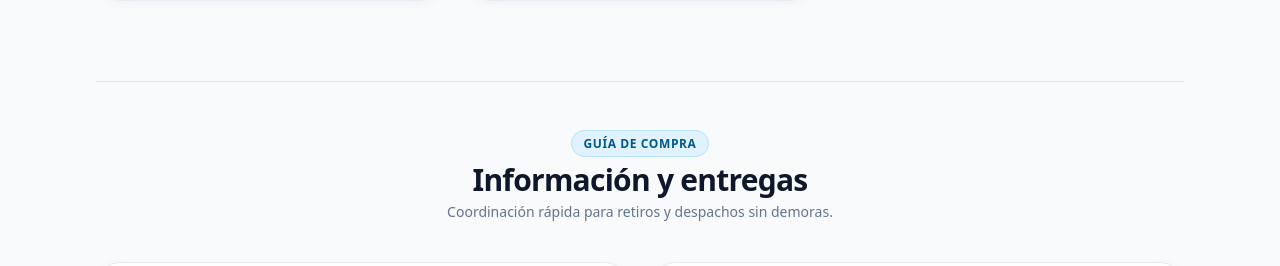
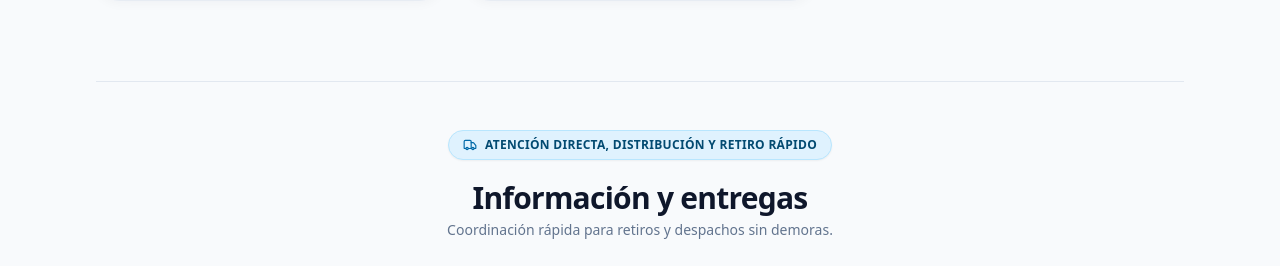
Before and after one commit to Rafael-Aguilera03/helados-roberto-web, a React (Vite) app: page / in a window 1280 px wide. Shown: the part 1607-1873 px from the top of the page. Built offline with nearby package versions, Linux system fonts and the light colour scheme.

Commit message:
style: actualizar badge y copy en seccion de informacion y entregas

```diff
--- a/src/components/InfoSection.jsx
+++ b/src/components/InfoSection.jsx
@@ -31,10 +31,25 @@ function InfoCardReveal({ children, delay = "0ms" }) {
 export default function InfoSection() {
   return (
     <section id="informacion" className="mt-20 pt-12 border-t border-slate-200">
-      <div className="text-center max-w-xl mx-auto mb-10">
-        <span className="text-xs font-bold text-sky-800 tracking-wider uppercase bg-sky-100 px-3 py-1 rounded-full border border-sky-200">
-          Guía de compra
-        </span>
+      <div className="text-center max-w-2xl mx-auto mb-10 px-4">
+
+        {/* Badge con icono de reparto/logistica */}
+        <div className="inline-flex items-center gap-2 px-3.5 py-1.5 rounded-full bg-sky-100 border border-sky-200 text-sky-900 text-xs font-bold tracking-wide mb-3 shadow-xs">
+          <svg
+            className="w-3.5 h-3.5 text-sky-700 stroke-current fill-none stroke-[2] shrink-0"
+            viewBox="0 0 24 24"
+            strokeLinecap="round"
+            strokeLinejoin="round"
+          >
+            <path d="M14 18V6a2 2 0 0 0-2-2H4a2 2 0 0 0-2 2v11a1 1 0 0 0 1 1h2" />
+            <path d="M15 18H9" />
+            <path d="M19 18h2a1 1 0 0 0 1-1v-3.65a1 1 0 0 0-.22-.624l-3.48-4.35A1 1 0 0 0 17.52 8H14" />
+            <circle cx="17" cy="18" r="2" />
+            <circle cx="7" cy="18" r="2" />
+          </svg>
+          <span>ATENCIÓN DIRECTA, DISTRIBUCIÓN Y RETIRO RÁPIDO</span>
+        </div>
+
         <h3 className="text-2xl sm:text-3xl font-black text-slate-900 tracking-tight mt-2">
           Información y entregas
         </h3>
@@ -62,7 +77,7 @@ export default function InfoSection() {
                 </div>
               </div>
 
-              {/* Iframe con tu ubicación real */}
+              {/* Iframe con ubicación real */}
               <div className="w-full h-48 rounded-2xl overflow-hidden border border-slate-200 shadow-inner relative bg-slate-100">
                 <iframe
                   title="Ubicación Roberto Helados"
```
